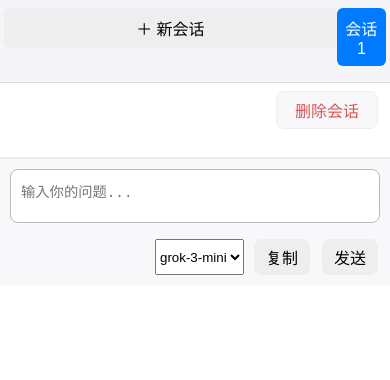
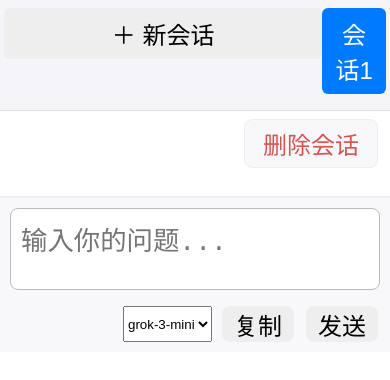
Before and after one commit to starwar6160/MyGrok3, a React (Create React App) app in the folder frontend/: page / in a window 390 px wide. Shown: the top 380 px of the page. Built offline with nearby package versions, Linux system fonts and the light colour scheme.

Commit message:
iOS移动浏览器上字体默认值改为18pt改善可读性

```diff
--- a/frontend/public/index.html
+++ b/frontend/public/index.html
@@ -3,7 +3,7 @@
   <head>
     <meta charset="utf-8" />
     <link rel="icon" href="%PUBLIC_URL%/favicon.ico" />
-    <meta name="viewport" content="width=device-width, initial-scale=1" />
+    <meta name="viewport" content="width=device-width, initial-scale=1.0, maximum-scale=5.0, minimum-scale=1.0, user-scalable=yes" />
     <meta name="theme-color" content="#000000" />
     <meta
       name="description"
--- a/frontend/src/index.css
+++ b/frontend/src/index.css
@@ -181,6 +181,9 @@
 }
 
 @media (max-width: 600px) {
+  html, body {
+    font-size: 18pt;
+  }
   .app-root {
     flex-direction: column;
     height: auto;
```
